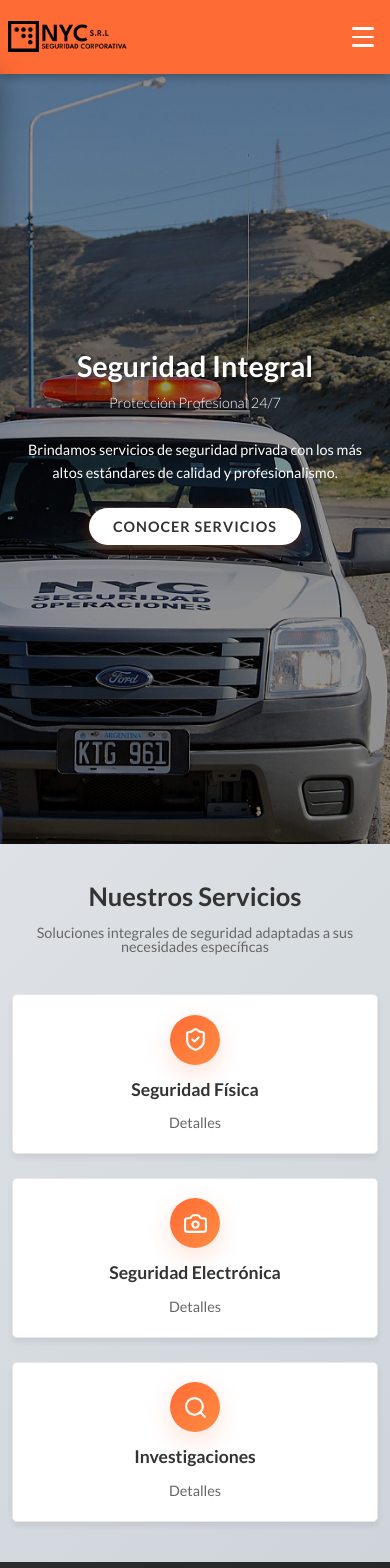
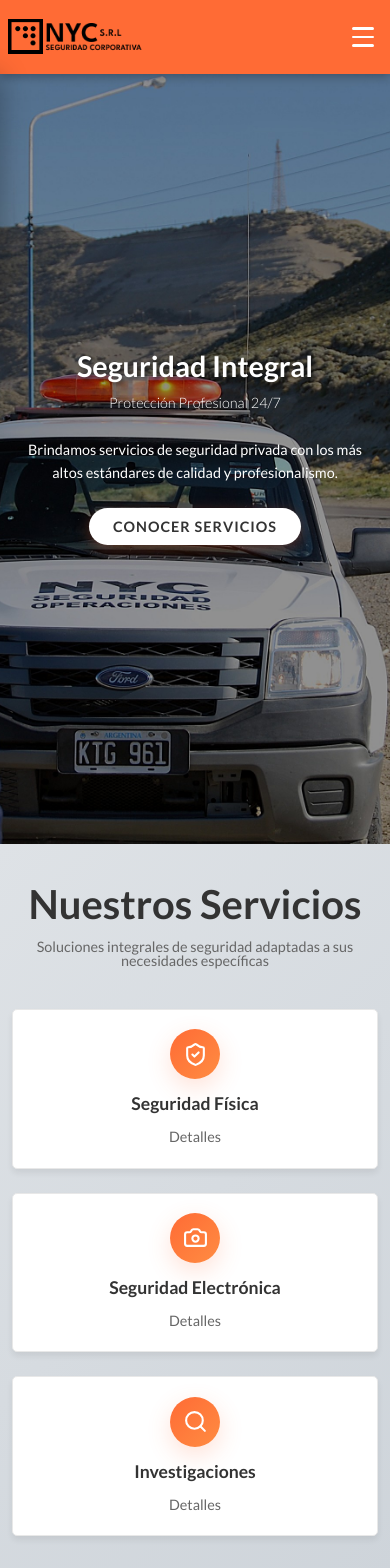
Before and after one commit to clau-devSpace/nycs-seguridad, a React (Vite) app: page / in a window 390 px wide. Shown: the top 1568 px of the page. Built offline with nearby package versions, Linux system fonts and the light colour scheme.

Commit message:
tamaño titulos responsive

```diff
--- a/src/components/Footer.css
+++ b/src/components/Footer.css
@@ -37,7 +37,7 @@
 }
 
 .logo-footer {
-    width: 180px; /* Reducido el tamaño */
+    width: 175px; /* Reducido el tamaño */
     height: auto;
     object-fit: contain; /* Mantiene la proporción sin deformación */
     flex-shrink: 0; /* Evita que se comprima */
@@ -92,7 +92,7 @@
     }
 
     .logo-footer {
-        width: 130px; /* Tamaño ajustado para tablet */
+        width: 150px; /* Tamaño ajustado para tablet */
     }
 
     .social-icon {
@@ -107,7 +107,7 @@
     }
 
     .logo-footer {
-        width: 120px; /* Tamaño ajustado para móvil */
+        width: 135px; /* Tamaño ajustado para móvil */
     }
 
     .redes-sociales p {
@@ -134,7 +134,7 @@
     }
 
     .logo-footer {
-        width: 100px; /* Tamaño más pequeño para móviles */
+        width: 135px; /* Tamaño más pequeño para móviles */
     }
 
     .social-icon {
--- a/src/components/Navbar.css
+++ b/src/components/Navbar.css
@@ -240,7 +240,7 @@
     }
 
     .logotipo {
-        width: 120px;
+        width: 135px;
     }
 
     .hamburger span {
--- a/src/components/sliderEmpresas.module.css
+++ b/src/components/sliderEmpresas.module.css
@@ -87,6 +87,10 @@
     height: 280px;
   }
 
+  .sliderTittle{
+  font-size: 2rem;
+}
+
   .swiperSlide {
     padding: 20px;
   }
@@ -117,6 +121,10 @@
     padding: 18px;
   }
 
+  .sliderTittle{
+  font-size: 1.8rem;
+}
+
   .sliderContainer {
     width: 95% !important;
     height: 250px;
@@ -136,6 +144,10 @@
   .swiperSlide {
     padding: 15px;
   }
+
+  .sliderTittle{
+  font-size: 1.6rem;
+}
 
   .sliderContainer {
     width: 95% !important;
@@ -159,6 +171,10 @@
 
   .swiperSlide {
     padding: 10px;
+  }
+
+  .sliderTittle{
+  font-size: 1.6rem;
   }
 
   .sliderContainer {
--- a/src/pages/Home.css
+++ b/src/pages/Home.css
@@ -598,7 +598,7 @@
         font-size: 1rem;
     }
 
-    .section-title h2 {
+    .section-title-h2 {
         font-size: 2rem;
     }
 
@@ -732,7 +732,7 @@
         margin-bottom: 2.5rem;
     }
 
-    .section-title h2 {
+    .section-title-h2 {
         font-size: 1.8rem;
     }
 
@@ -860,7 +860,7 @@
         padding: 2.5rem 0;
     }
 
-    .section-title h2 {
+    .section-title-h2 {
         font-size: 1.6rem;
     }
 
```
